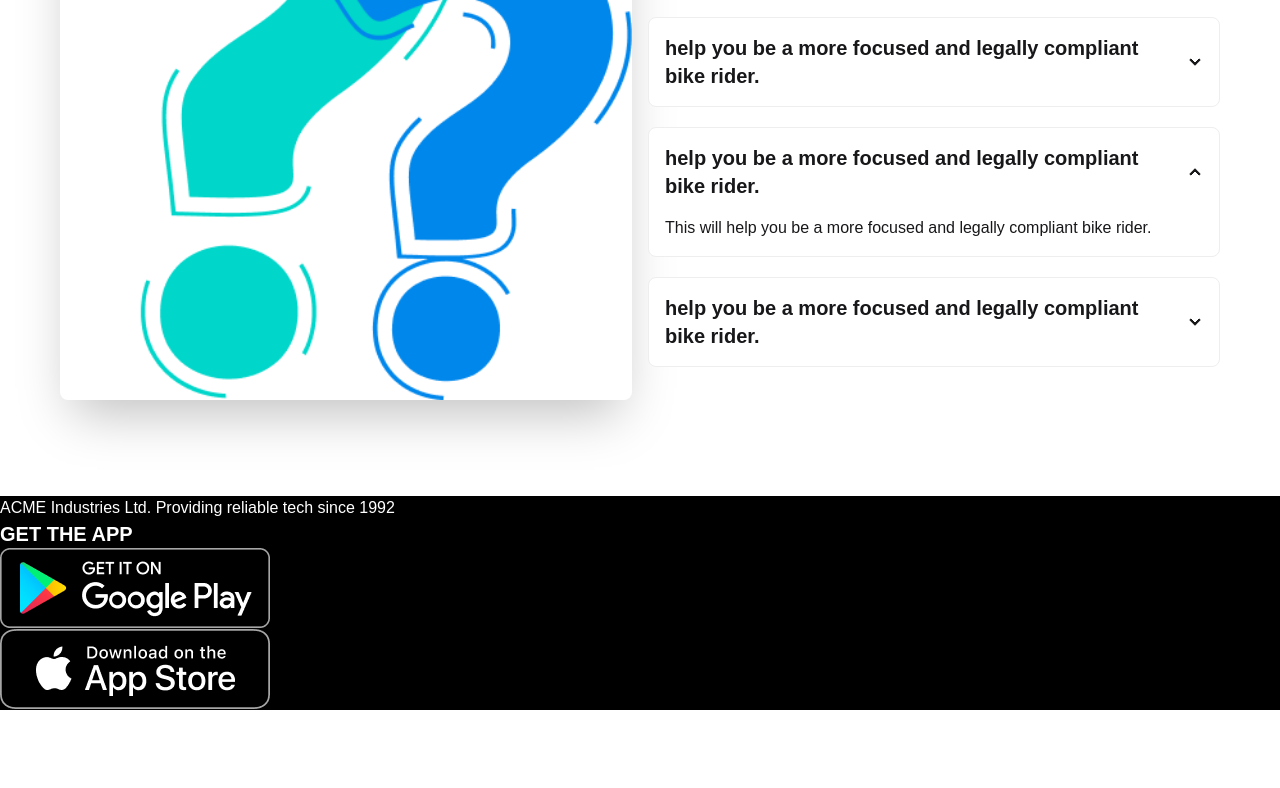
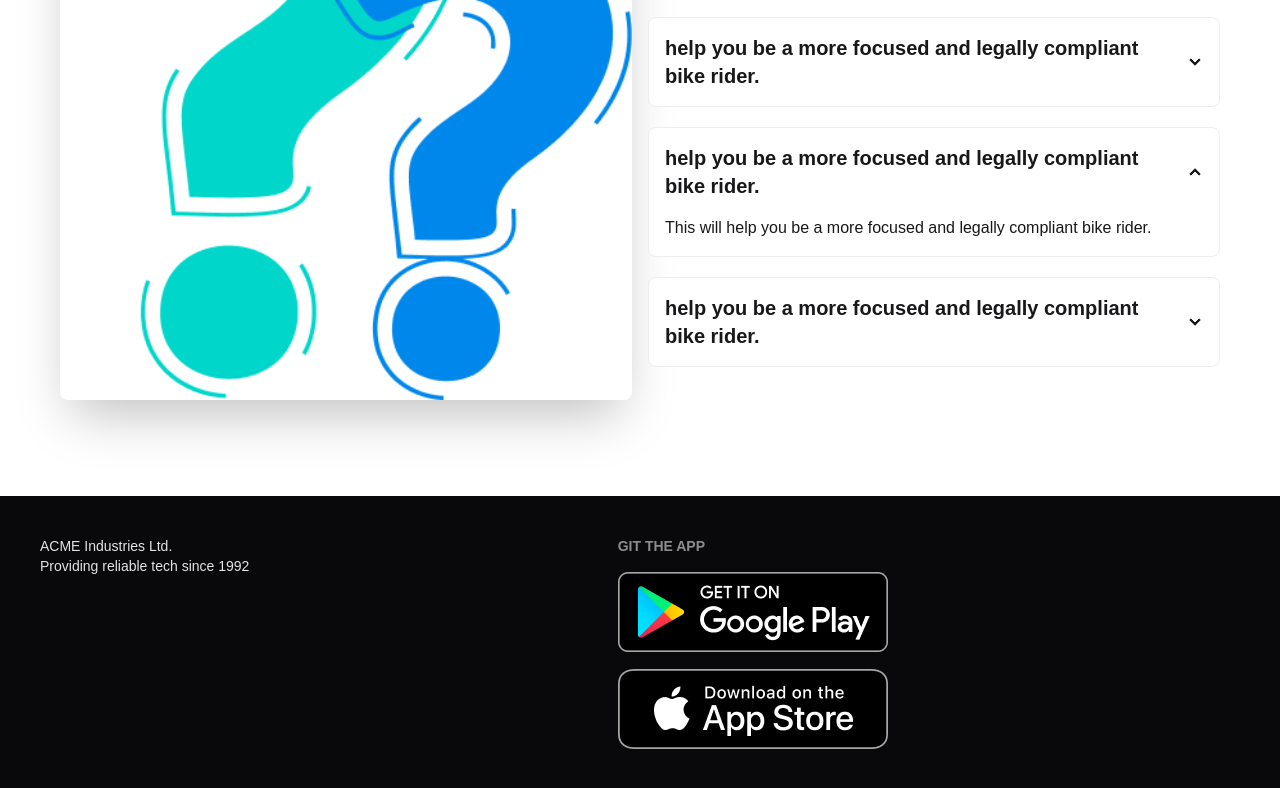
Before and after one commit to mohammadmostofa/biker-zone-daisy-ui, a plain HTML site: page index.html in a window 1280 px wide. Shown: the part 1714-2502 px from the top of the page. Before the commit the page ends 2424 px from the top, so only its background shows below. Drawn offline with nearby package versions, Linux system fonts and the light colour scheme.

Commit message:
uploaded again footer

```diff
--- a/index.html
+++ b/index.html
@@ -300,44 +300,29 @@ This will help you be a more focused and legally compliant bike rider.</div>
  </main>
 
 
- <footer class="bg-black container mx:auto">
+ <footer class="footer sm:footer-horizontal bg-neutral text-neutral-content p-10">
+  <aside>
+     <p>
+      ACME Industries Ltd.
+      <br />
+      Providing reliable tech since 1992
+    </p>
+  </aside>
+  <nav>
+    <h6 class="footer-title">GIT THE APP</h6>
+    <div class="grid grid-flow-col-2 gap-4">
 
-  <!--footer container start-->
-<div class="flex-col md:flex-row justify-between items-center">
+     <div>
+      <img src="images/others/android.png" alt="">
+     </div>
 
-  <!-- footer text-content start-->
-<div>
+     <div>
+      <img src="images/others/ios.png" alt="">
+     </div>
 
-</div>
-<!-- footer text-content end-->
-
-<p class="text-white">ACME Industries Ltd. <span>Providing reliable tech since 1992</span> </p>
-
-
-
-<!-- footer images content start-->
- <div>
-
-<h4 class="text-white text-xl font-bold">GET THE APP</h4>
-
-<img src="images/others/android.png" alt="">
-
-<img src="images/others/ios.png" alt="">
-
- </div>
-<!-- footer images content end -->
-
-</div>
-<!-- footer container end -->
-
- </footer>
-
-
-
-
- <!-- tailwind color css -->
-
-
+    </div>
+  </nav>
+</footer>
 
 
 
```
